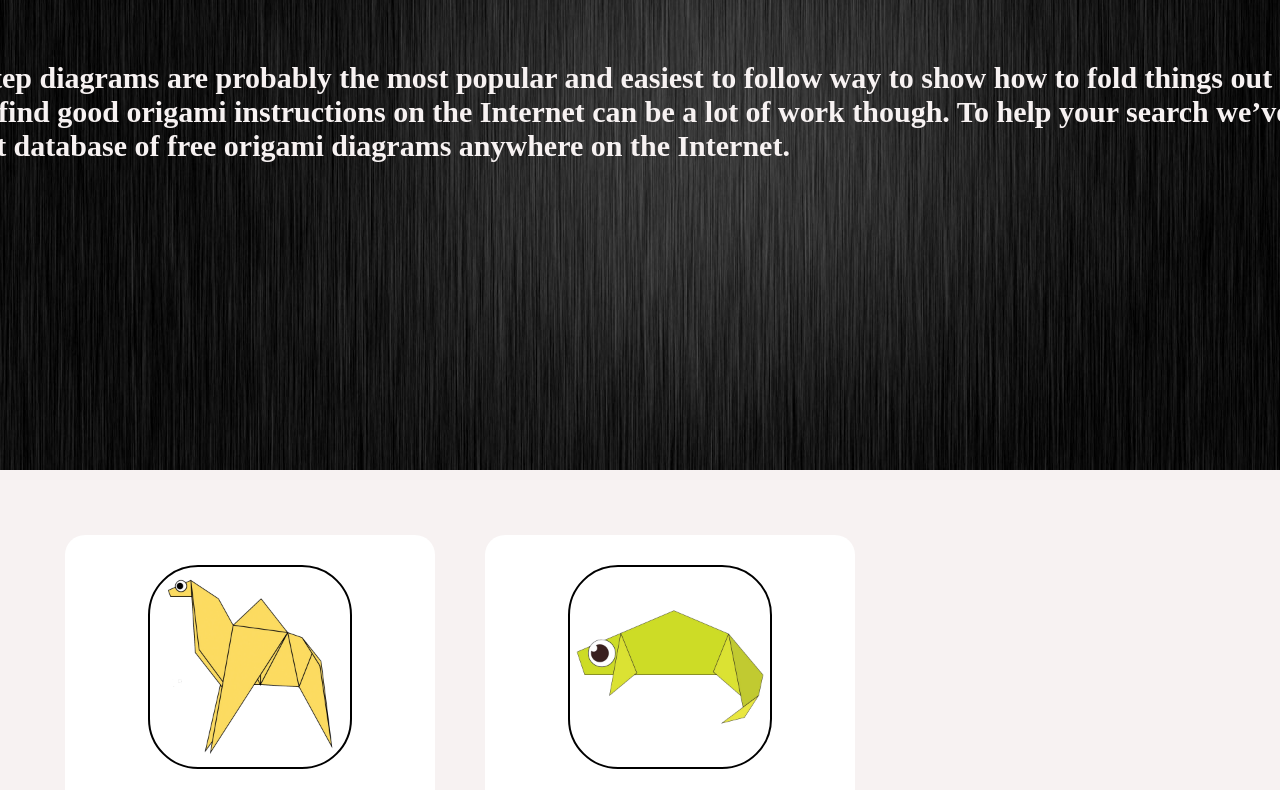
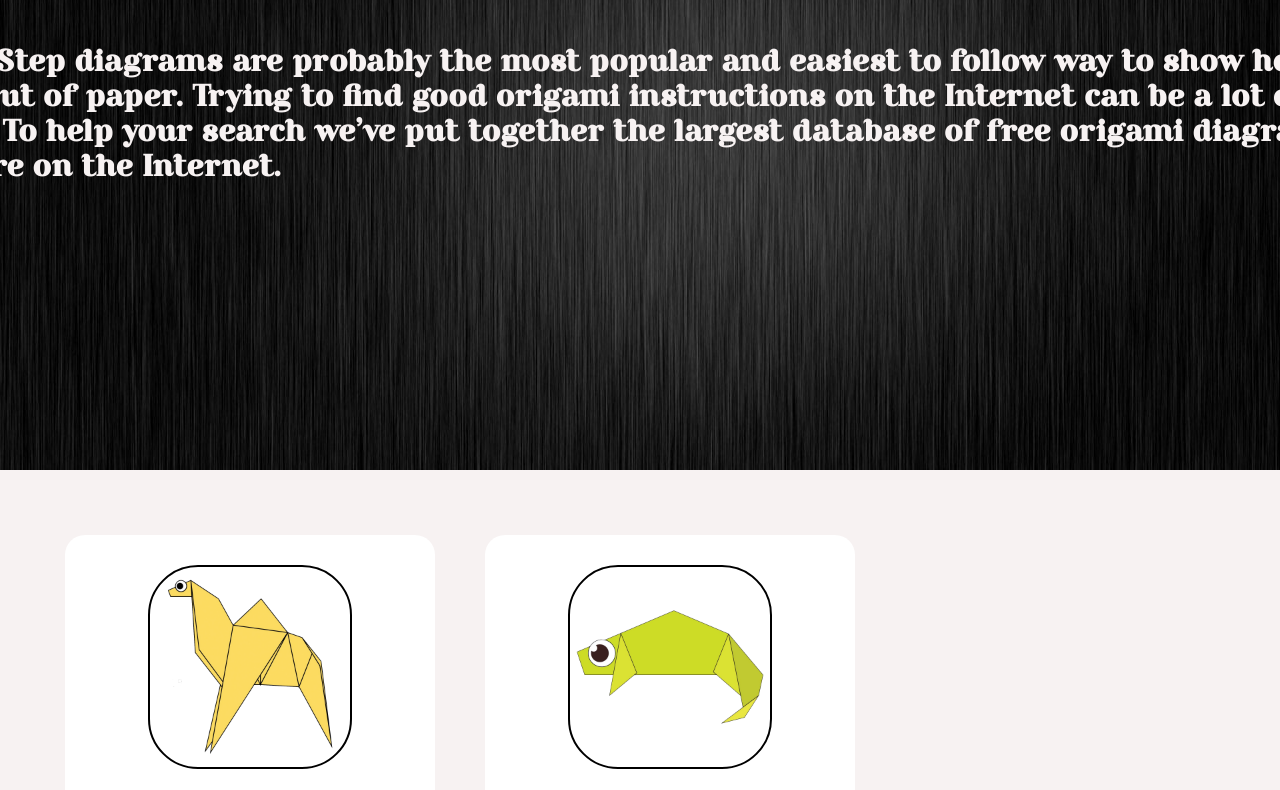
Before and after one commit to pgsmart/Origami-Website-2, a plain HTML site: page index.html in a window 1280 px wide. Shown: the part 189-979 px from the top of the page. Drawn offline with Linux system fonts and the light colour scheme; the site is published under a folder, as on GitHub Pages, so addresses that start at the root find nothing.

Commit message:
Update styles.css

```diff
--- a/styles.css
+++ b/styles.css
@@ -1,11 +1,11 @@
 @font-face {
     font-family: titleFont;
-    src: url(/makestencil-font/Makestencilalp-GKMO.ttf);
+    src: url(makestencil-font/Makestencilalp-GKMO.ttf);
 }
 
 @font-face {
     font-family: smallFont;
-    src: url(/rosmatika-font/RosmatikaRegular-BWA45.ttf);
+    src: url(rosmatika-font/RosmatikaRegular-BWA45.ttf);
 }
 
 
```
